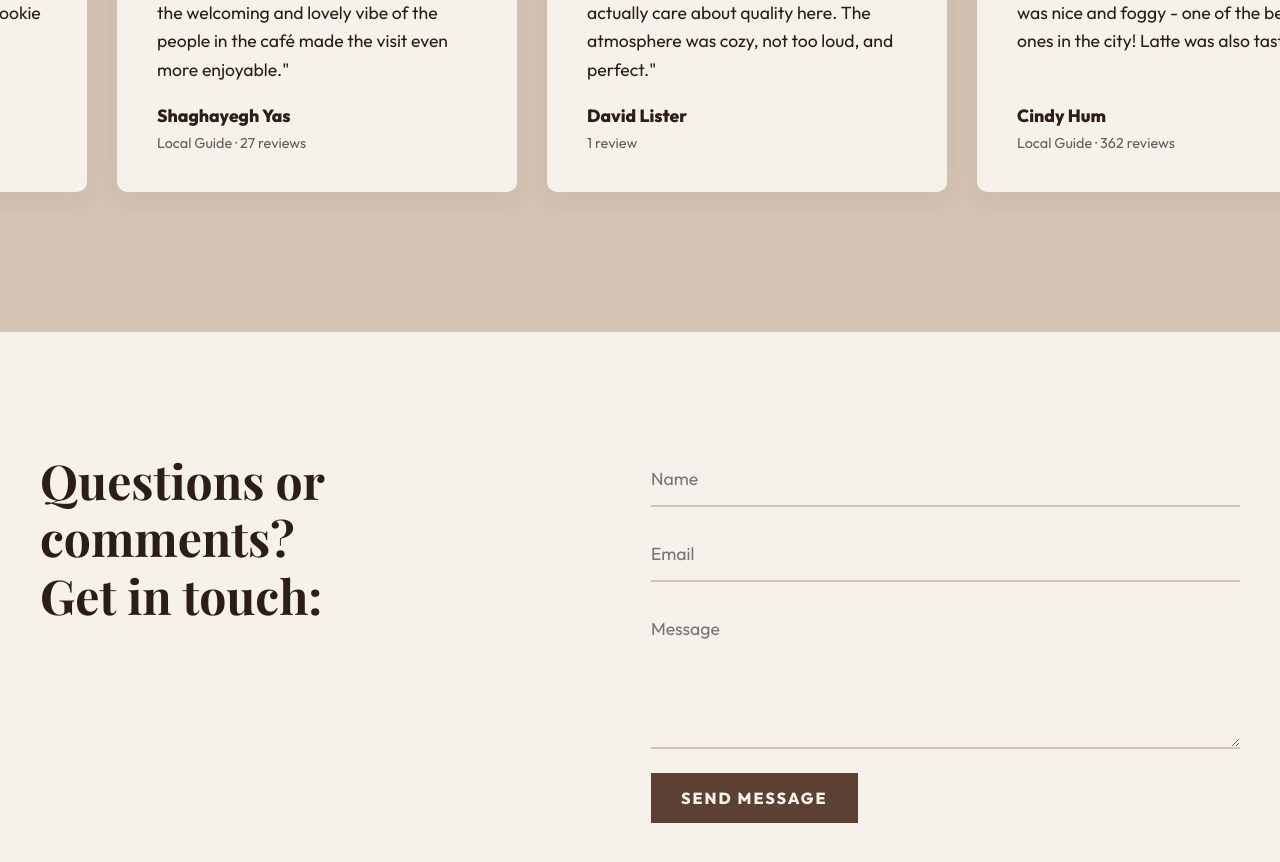
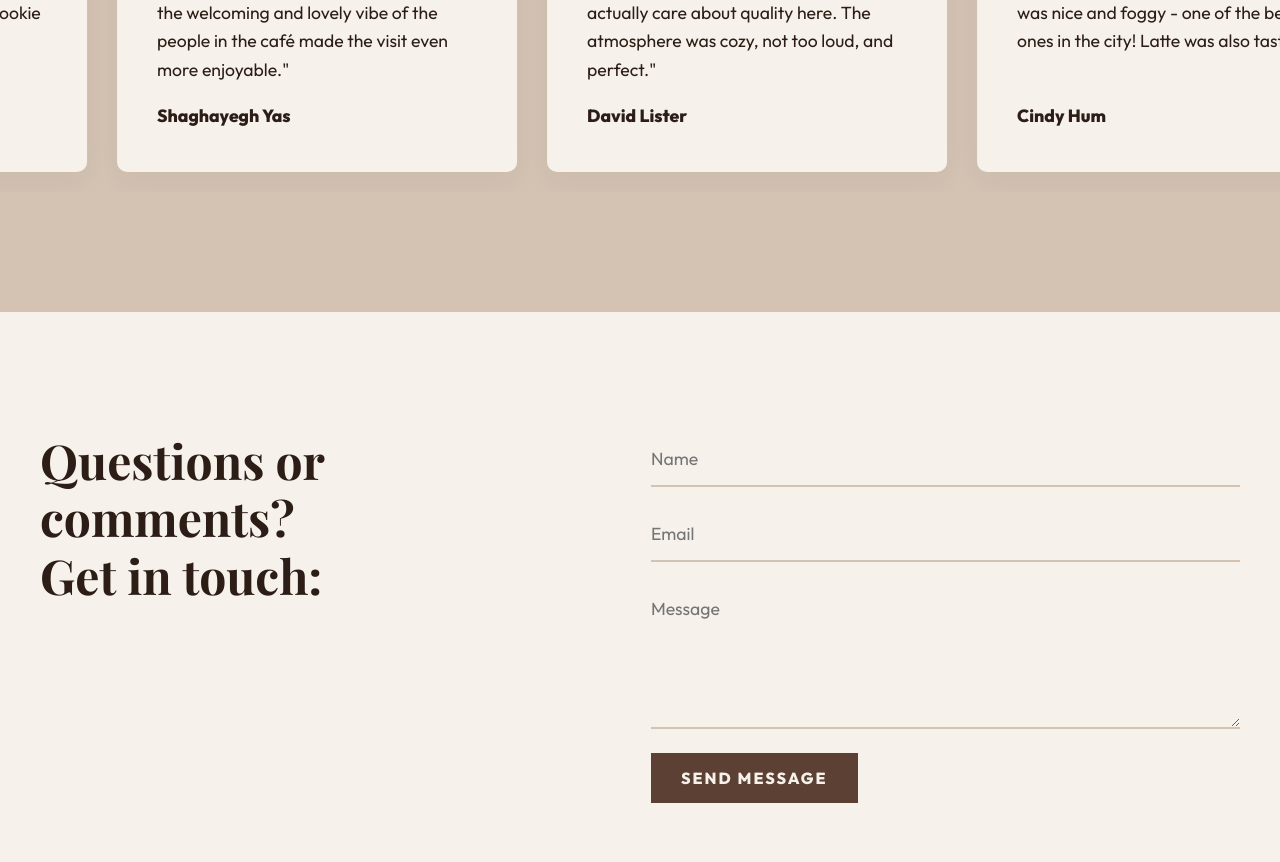
Before and after one commit to uswa768/FAHRENHEIT-COFFEE, a React (Vite) app: page / in a window 1280 px wide. Shown: the part 4060-4922 px from the top of the page. Built offline with nearby package versions, Linux system fonts and the light colour scheme; a web font is replaced by a local one.

Commit message:
UI tweak: Remove Local Guide and review count from review cards

```diff
--- a/src/components/Reviews.jsx
+++ b/src/components/Reviews.jsx
@@ -67,7 +67,6 @@ export default function Reviews() {
               <p className="review-text">"{review.text}"</p>
               <div className="review-author">
                 <h4>{review.name}</h4>
-                <span>{review.meta}</span>
               </div>
             </div>
           ))}
```
